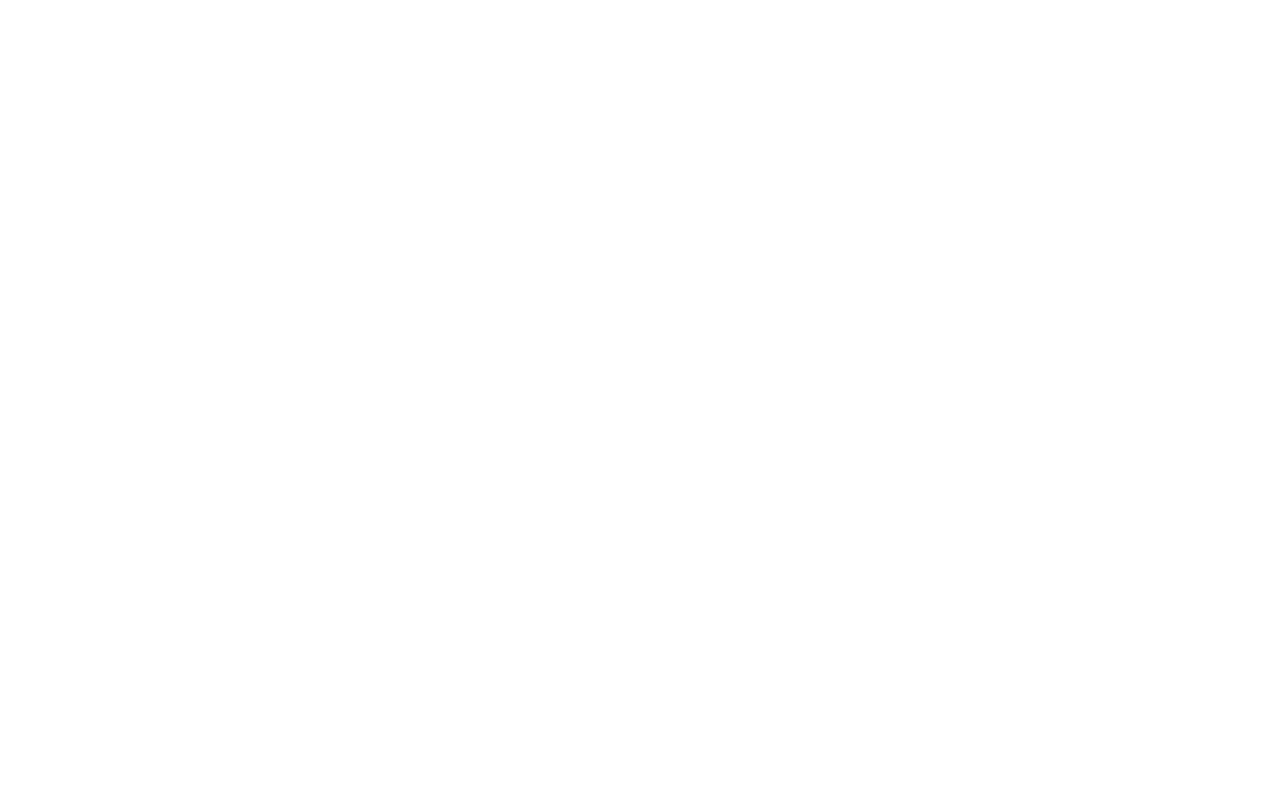
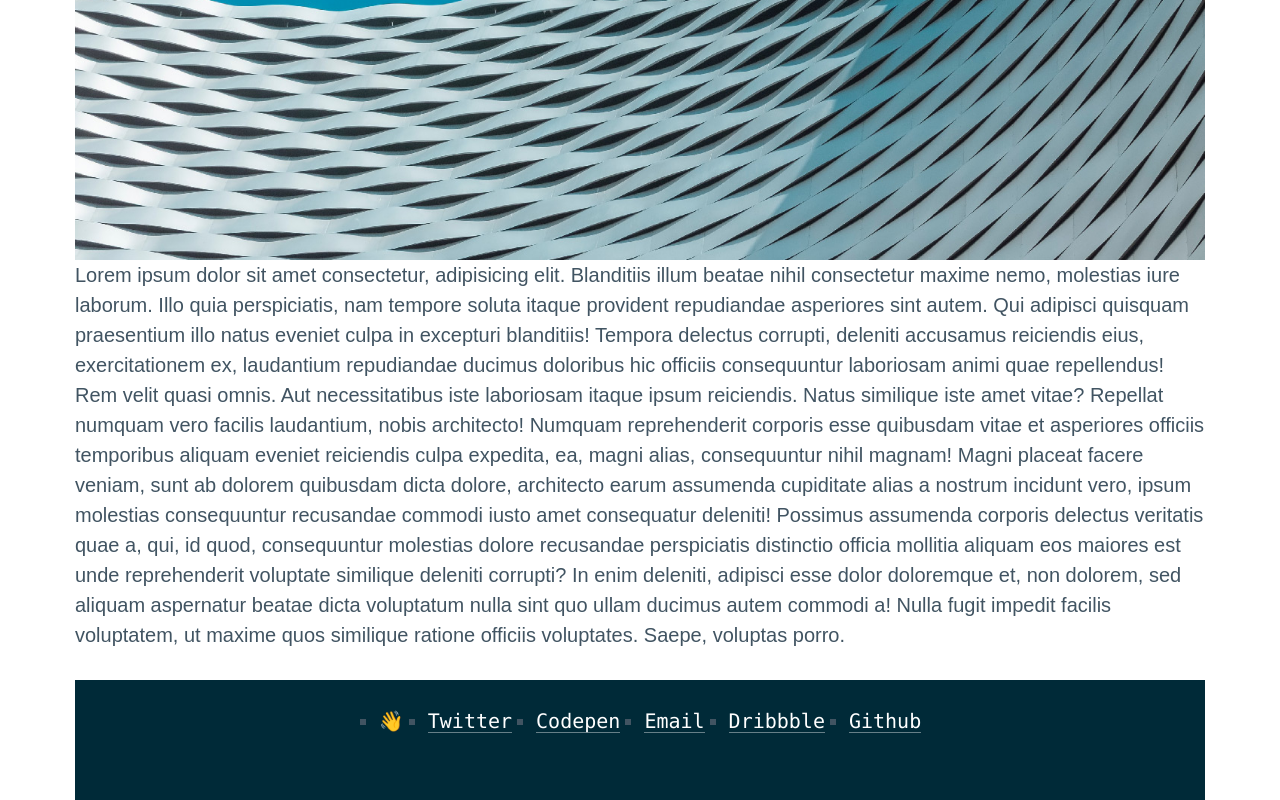
Before and after one commit to toonkii/na-barbados.org, a SvelteKit app: page /convention in a window 1280 px wide. Shown: the part 495-1295 px from the top of the page. Before the commit the page ends 800 px from the top, so only its background shows below. Built offline with nearby package versions, Linux system fonts and the light colour scheme.

Commit message:
Convention information layout.

```diff
--- a/src/routes/convention/+page.svelte
+++ b/src/routes/convention/+page.svelte
@@ -1 +1,23 @@
 <h1>2023 Convention Information</h1>
+
+<img src="/maarten-deckers-T5nXYXCf50I-unsplash-1500x750.jpg" alt="Architecture" />
+
+<p>
+	Lorem ipsum dolor sit amet consectetur, adipisicing elit. Blanditiis illum beatae nihil
+	consectetur maxime nemo, molestias iure laborum. Illo quia perspiciatis, nam tempore soluta itaque
+	provident repudiandae asperiores sint autem. Qui adipisci quisquam praesentium illo natus eveniet
+	culpa in excepturi blanditiis! Tempora delectus corrupti, deleniti accusamus reiciendis eius,
+	exercitationem ex, laudantium repudiandae ducimus doloribus hic officiis consequuntur laboriosam
+	animi quae repellendus! Rem velit quasi omnis. Aut necessitatibus iste laboriosam itaque ipsum
+	reiciendis. Natus similique iste amet vitae? Repellat numquam vero facilis laudantium, nobis
+	architecto! Numquam reprehenderit corporis esse quibusdam vitae et asperiores officiis temporibus
+	aliquam eveniet reiciendis culpa expedita, ea, magni alias, consequuntur nihil magnam! Magni
+	placeat facere veniam, sunt ab dolorem quibusdam dicta dolore, architecto earum assumenda
+	cupiditate alias a nostrum incidunt vero, ipsum molestias consequuntur recusandae commodi iusto
+	amet consequatur deleniti! Possimus assumenda corporis delectus veritatis quae a, qui, id quod,
+	consequuntur molestias dolore recusandae perspiciatis distinctio officia mollitia aliquam eos
+	maiores est unde reprehenderit voluptate similique deleniti corrupti? In enim deleniti, adipisci
+	esse dolor doloremque et, non dolorem, sed aliquam aspernatur beatae dicta voluptatum nulla sint
+	quo ullam ducimus autem commodi a! Nulla fugit impedit facilis voluptatem, ut maxime quos
+	similique ratione officiis voluptates. Saepe, voluptas porro.
+</p>
```
